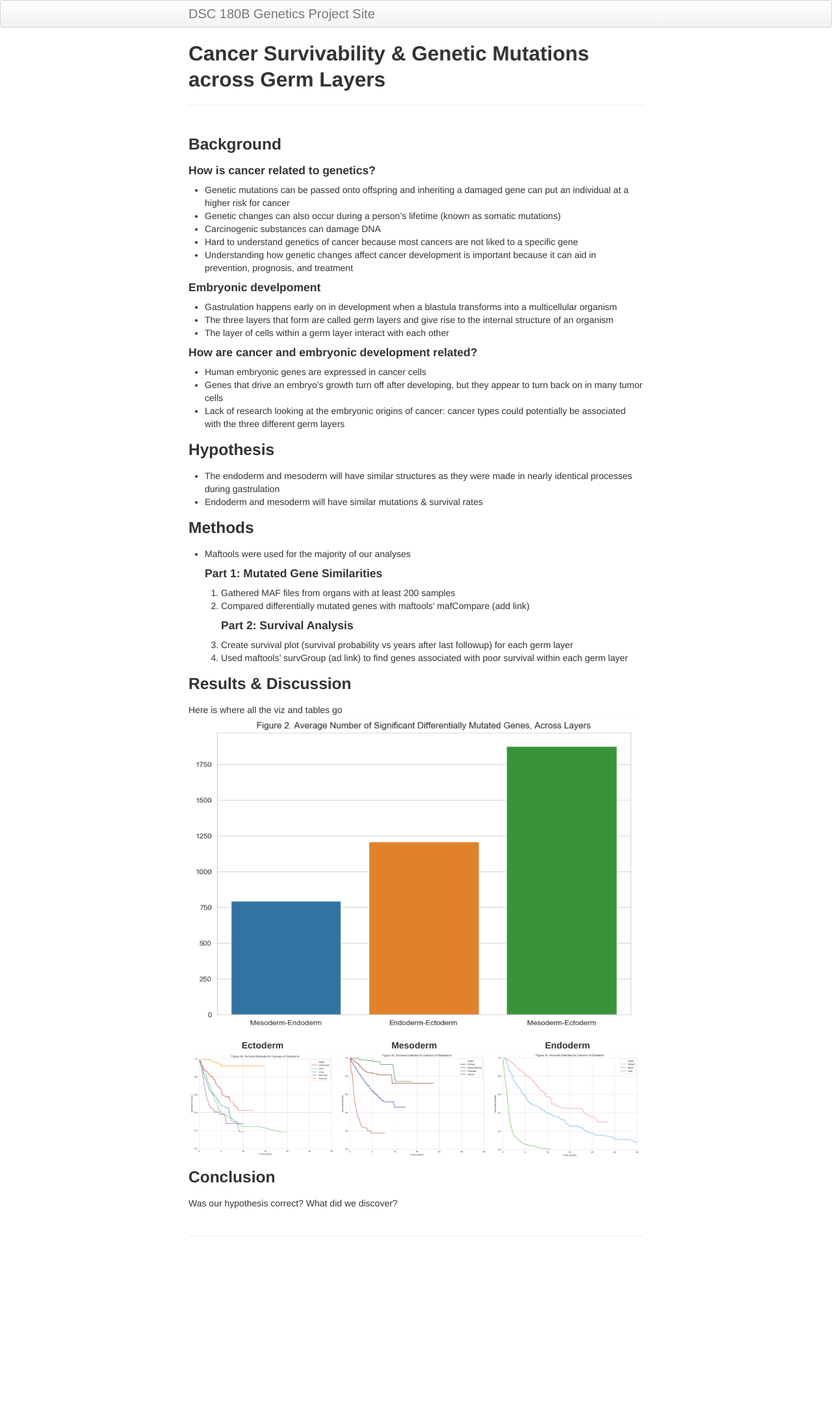
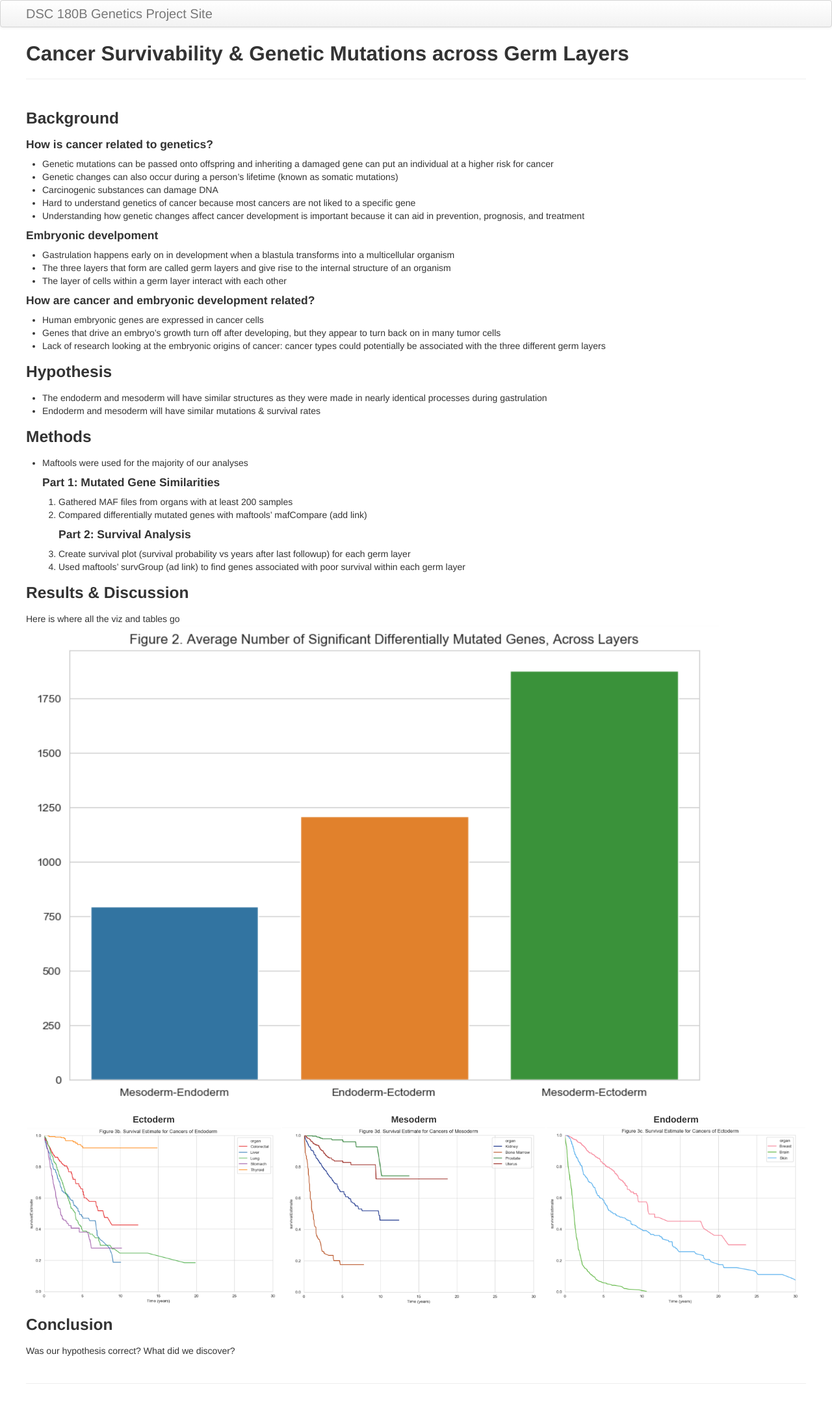
Before and after one commit to e5jiang/germ_layers_page, a Jekyll site: the page built from index.md, in a window 1280 px wide. Shown: the whole page at 65% size. Built offline with Jekyll 4.4.1, drawn with Linux system fonts in a browser that asks for light colours; before the commit the page ends 1933 px from its top, so only the background shows below that.

Commit message:
update style.css

```diff
--- a/assets/themes/twitter/css/style.css
+++ b/assets/themes/twitter/css/style.css
@@ -1,7 +1,7 @@
 /* Custom container */
 .container-narrow {
   margin: 0 auto;
-  max-width: 700px; }
+  max-width: 1200px; }
 
 .container-narrow > hr {
   margin: 30px 0; }
```
